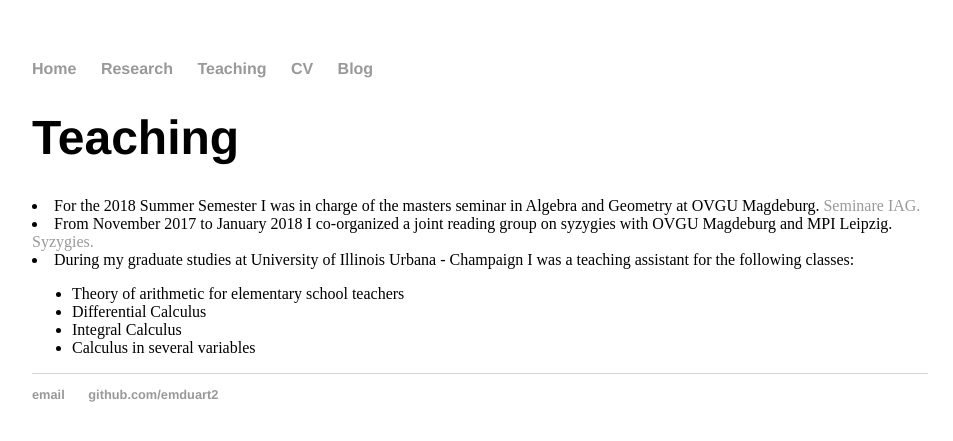
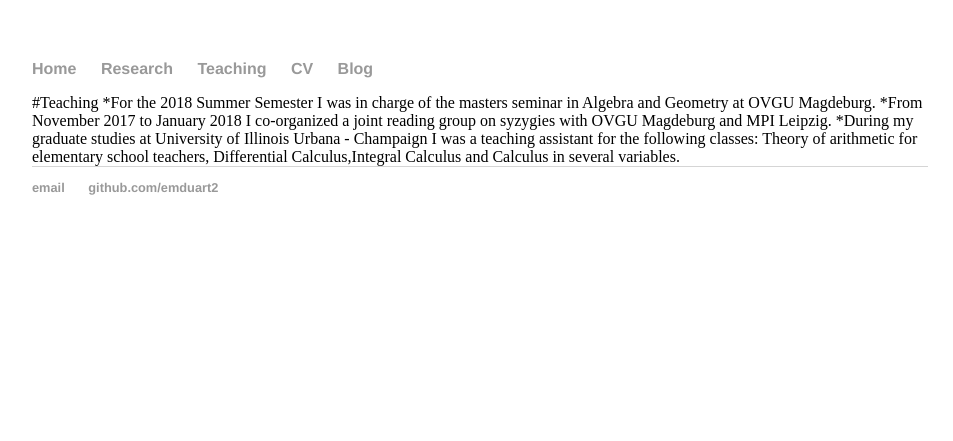
Before and after one commit to emduart2/emduart2.github.io, a Jekyll site: the page built from teaching/index.html, in a window 1280 px wide. Shown: the top 441 px of the page, without its empty margins (160-1113 px from the left). Built offline with Jekyll 4.4.1, drawn with Linux system fonts in a browser that asks for light colours.

Commit message:
latest teaching

```diff
--- a/teaching/index.html
+++ b/teaching/index.html
@@ -3,28 +3,15 @@ layout: default
 title: Teaching
 ---
 
-<div class="blurb">
-	<h1> Teaching</h1>
-<li>For the 2018 Summer Semester I was in charge of the masters seminar in Algebra and Geometry
+#Teaching
+
+*For the 2018 Summer Semester I was in charge of the masters seminar in Algebra and Geometry
 at OVGU Magdeburg.
-<a href= "seminareiag.html">Seminare IAG. </a></li>
-<li>From November 2017 to January 2018 I co-organized a joint reading group on syzygies with
-OVGU Magdeburg and MPI Leipzig. <a href= "syzygies.html">Syzygies. </a></li>
 
-<li> During my graduate studies at University of Illinois Urbana - Champaign I was a
+*From November 2017 to January 2018 I co-organized a joint reading group on syzygies with
+OVGU Magdeburg and MPI Leipzig.
+
+*During my graduate studies at University of Illinois Urbana - Champaign I was a
 teaching assistant for the following classes:
-<ul>
-         <li>Theory of arithmetic for elementary school teachers</li>
-         <li> Differential Calculus
-</li>
-         <li>Integral Calculus
-</li>
-         <li> Calculus in several variables
-</li>
-      </ul>
-</li>
-</div>
-</font>
-</ul>
-
-</div><!-- /.blurb -->
+Theory of arithmetic for elementary school teachers, Differential Calculus,Integral Calculus and
+Calculus in several variables.
```
